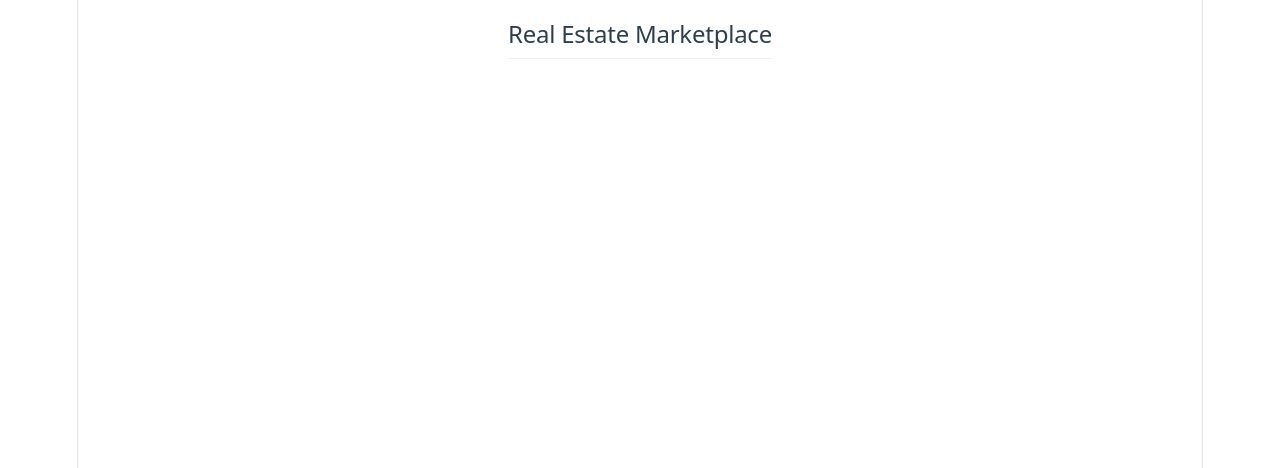
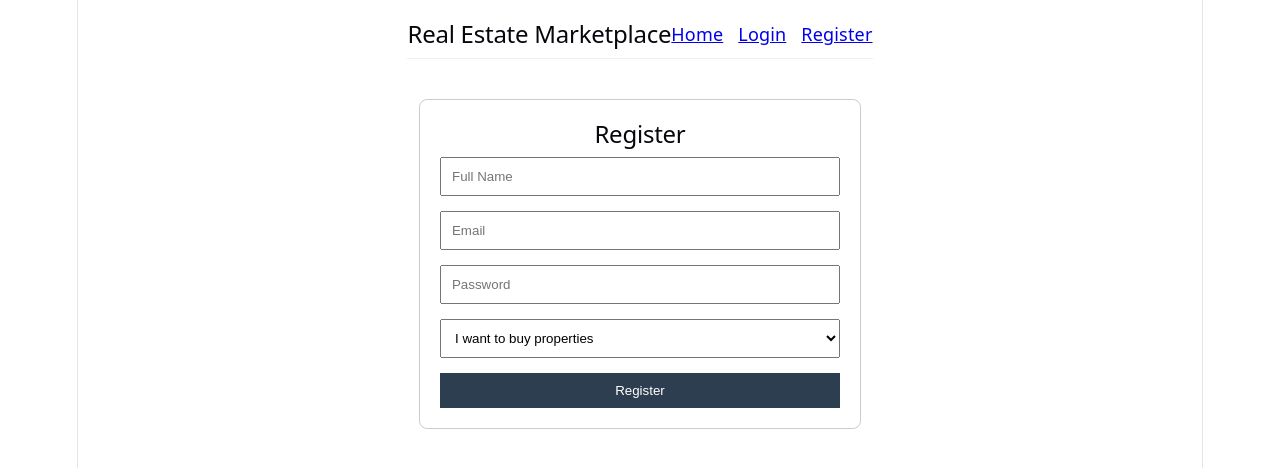
Before and after one commit to ChandikaWi/real-estate-platform, a React app in the folder frontend/: page /register in a window 1280 px wide. Shown: the top 468 px of the page. Built offline with nearby package versions, Linux system fonts and the light colour scheme; the HTML template or start-up script is replaced by a standard one.

Commit message:
feat: Implement frontend authentication flow and routing

```diff
--- a/frontend/src/App.jsx
+++ b/frontend/src/App.jsx
@@ -1,17 +1,53 @@
-import { BrowserRouter as Router, Routes, Route } from 'react-router-dom';
+import { BrowserRouter as Router, Routes, Route, Link, useNavigate } from 'react-router-dom';
 import Home from './pages/Home';
+import Login from './pages/Login';
+import Register from './pages/Register';
+
+// Nav component to handle the logout logic and links
+const Navigation = () => {
+  const navigate = useNavigate();
+  const userInfo = JSON.parse(localStorage.getItem('userInfo'));
+
+  const handleLogout = () => {
+    localStorage.removeItem('userInfo');
+    navigate('/login');
+  };
+
+  return (
+    <nav style={{ display: 'flex', justifyContent: 'space-between', borderBottom: '1px solid #eee', paddingBottom: '10px', marginBottom: '20px' }}>
+      <Link to="/" style={{ textDecoration: 'none', color: '#2c3e50' }}>
+        <h2 style={{ margin: 0 }}>Real Estate Marketplace</h2>
+      </Link>
+      <div style={{ display: 'flex', gap: '15px', alignItems: 'center' }}>
+        <Link to="/">Home</Link>
+        {userInfo ? (
+          <>
+            <span style={{ fontWeight: 'bold' }}>Hello, {userInfo.name}</span>
+            {userInfo.role === 'seller' && <Link to="/dashboard">Dashboard</Link>}
+            <button onClick={handleLogout} style={{ cursor: 'pointer' }}>Logout</button>
+          </>
+        ) : (
+          <>
+            <Link to="/login">Login</Link>
+            <Link to="/register">Register</Link>
+          </>
+        )}
+      </div>
+    </nav>
+  );
+};
 
 function App() {
   return (
     <Router>
       <div style={{ maxWidth: '1200px', margin: '0 auto', padding: '20px', fontFamily: 'system-ui' }}>
-        <nav style={{ borderBottom: '1px solid #eee', paddingBottom: '10px', marginBottom: '20px' }}>
-          <h2 style={{ margin: 0, color: '#2c3e50' }}>Real Estate Marketplace</h2>
-        </nav>
-
+        <Navigation />
         <main>
           <Routes>
             <Route path="/" element={<Home />} />
+            <Route path="/login" element={<Login />} />
+            <Route path="/register" element={<Register />} />
+            <Route path="/dashboard" element={<h2>Seller Dashboard (Coming Soon)</h2>} />
           </Routes>
         </main>
       </div>
--- /dev/null
+++ b/frontend/src/pages/Login.jsx
@@ -0,0 +1,60 @@
+import { useState } from 'react';
+import { useNavigate } from 'react-router-dom';
+import api from '../api/axiosConfig';
+
+const Login = () => {
+  const [email, setEmail] = useState('');
+  const [password, setPassword] = useState('');
+  const [error, setError] = useState(null);
+  const navigate = useNavigate();
+
+  const handleLogin = async (e) => {
+    e.preventDefault();
+    try {
+      // Backend login route
+      const { data } = await api.post('/auth/login', { email, password });
+
+      // Save the token and user info to localStorage
+      localStorage.setItem('userInfo', JSON.stringify(data));
+
+      // Redirect based on role
+      if (data.role === 'seller') {
+        navigate('/dashboard');
+      } else {
+        navigate('/');
+      }
+    } catch (err) {
+      setError(err.response?.data?.message || 'Login failed');
+    }
+  };
+
+  return (
+    <div style={{ maxWidth: '400px', margin: '40px auto', padding: '20px', border: '1px solid #ccc', borderRadius: '8px' }}>
+      <h2>Login</h2>
+      {error && <p style={{ color: 'red' }}>{error}</p>}
+      <form onSubmit={handleLogin} style={{ display: 'flex', flexDirection: 'column', gap: '15px' }}>
+        <input
+          type="email"
+          placeholder="Email"
+          value={email}
+          onChange={(e) => setEmail(e.target.value)}
+          required
+          style={{ padding: '10px' }}
+        />
+        <input
+          type="password"
+          placeholder="Password"
+          value={password}
+          onChange={(e) => setPassword(e.target.value)}
+          required
+          style={{ padding: '10px' }}
+        />
+        <button type="submit" style={{ padding: '10px', backgroundColor: '#2c3e50', color: 'white', border: 'none', cursor: 'pointer' }}>
+          Login
+        </button>
+      </form>
+    </div>
+  );
+};
+
+export default Login;
--- /dev/null
+++ b/frontend/src/pages/Register.jsx
@@ -0,0 +1,51 @@
+import { useState } from 'react';
+import { useNavigate } from 'react-router-dom';
+import api from '../api/axiosConfig';
+
+const Register = () => {
+  const [name, setName] = useState('');
+  const [email, setEmail] = useState('');
+  const [password, setPassword] = useState('');
+  const [role, setRole] = useState('buyer');
+  const [error, setError] = useState(null);
+  const navigate = useNavigate();
+
+  const handleRegister = async (e) => {
+    e.preventDefault();
+    try {
+      const { data } = await api.post('/auth/register', { name, email, password, role });
+      localStorage.setItem('userInfo', JSON.stringify(data));
+
+      if (data.role === 'seller') {
+        navigate('/dashboard');
+      } else {
+        navigate('/');
+      }
+    } catch (err) {
+      setError(err.response?.data?.message || 'Registration failed');
+    }
+  };
+
+  return (
+    <div style={{ maxWidth: '400px', margin: '40px auto', padding: '20px', border: '1px solid #ccc', borderRadius: '8px' }}>
+      <h2>Register</h2>
+      {error && <p style={{ color: 'red' }}>{error}</p>}
+      <form onSubmit={handleRegister} style={{ display: 'flex', flexDirection: 'column', gap: '15px' }}>
+        <input type="text" placeholder="Full Name" value={name} onChange={(e) => setName(e.target.value)} required style={{ padding: '10px' }} />
+        <input type="email" placeholder="Email" value={email} onChange={(e) => setEmail(e.target.value)} required style={{ padding: '10px' }} />
+        <input type="password" placeholder="Password" value={password} onChange={(e) => setPassword(e.target.value)} required style={{ padding: '10px' }} />
+
+        <select value={role} onChange={(e) => setRole(e.target.value)} style={{ padding: '10px' }}>
+          <option value="buyer">I want to buy properties</option>
+          <option value="seller">I want to sell properties</option>
+        </select>
+
+        <button type="submit" style={{ padding: '10px', backgroundColor: '#2c3e50', color: 'white', border: 'none', cursor: 'pointer' }}>
+          Register
+        </button>
+      </form>
+    </div>
+  );
+};
+
+export default Register;
```
